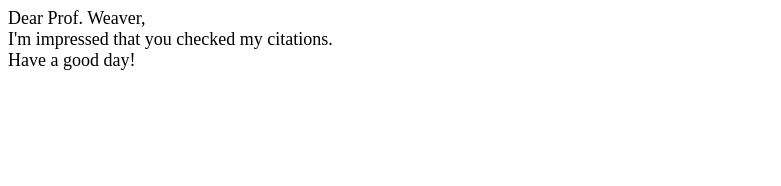
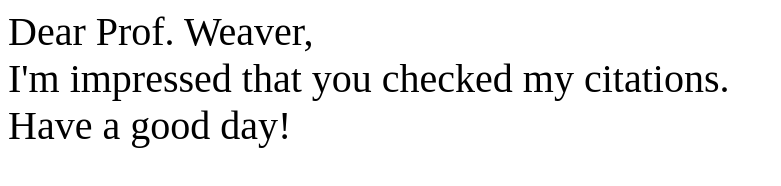
Before and after one commit to dweninger/dweninger.github.io, a plain HTML site: page index.html in a window 1280 px wide. Shown: the whole page, without its empty margins (0-781 px from the left). Drawn offline with Linux system fonts and the light colour scheme.

Commit message:
Update index.html

```diff
--- a/index.html
+++ b/index.html
@@ -3,7 +3,7 @@
     <title></title>
   </head>
   <body>
-    <p style='font-size:18'>Dear Prof. Weaver,
+    <p style='font-size:40'>Dear Prof. Weaver,
       <br>
       I'm impressed that you checked my citations.
       <br>
```
